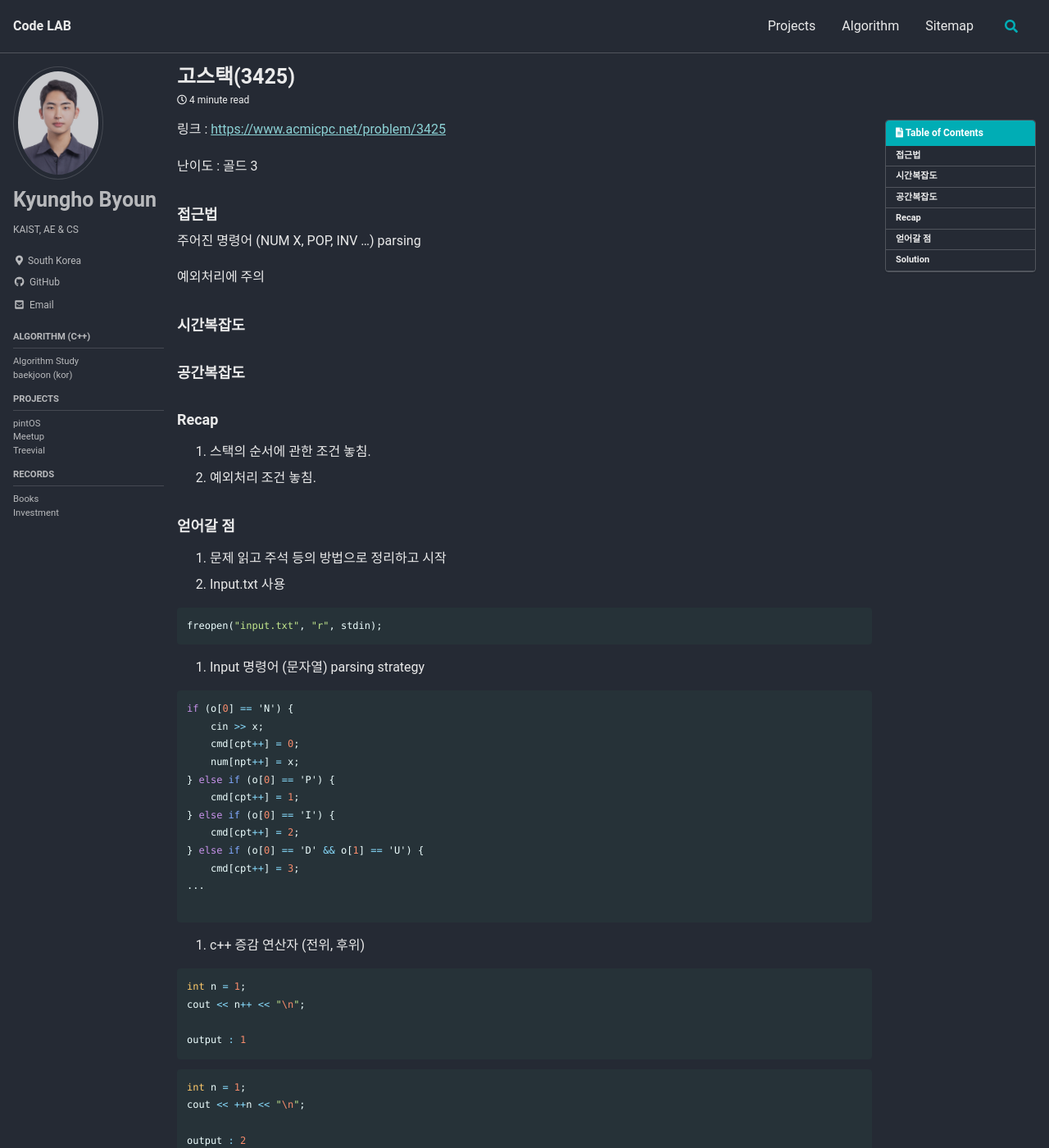
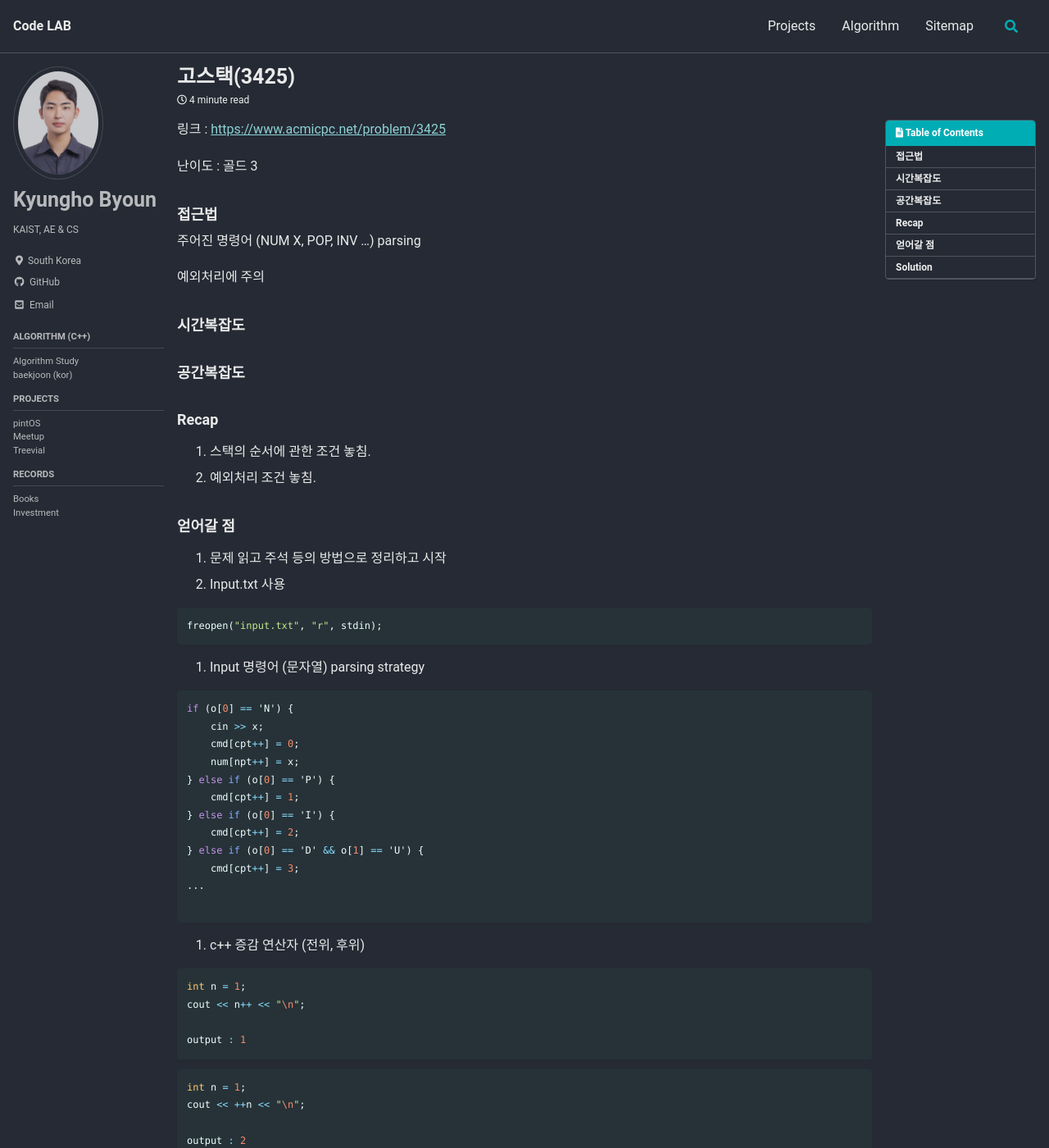
Before and after one commit to Byunk/Byunk.github.io, a Jekyll site: the page built from _posts/2023-01-10-Algorithm-1.md, in a window 1280 px wide and 1400 px high. Shown: the whole window at 82% size. Built offline with Jekyll 4.4.1, drawn with Linux system fonts in a browser that asks for light colours; cached includes are drawn as plain includes; some web fonts are replaced.

Commit message:
Adjust TOC font size

```diff
--- a/_sass/minimal-mistakes/_navigation.scss
+++ b/_sass/minimal-mistakes/_navigation.scss
@@ -534,7 +534,7 @@
   font-size: $type-size-5;
 
   @include breakpoint($large) {
-    font-size: $type-size-7;
+    font-size: $type-size-6;
   }
 
   a {
```
